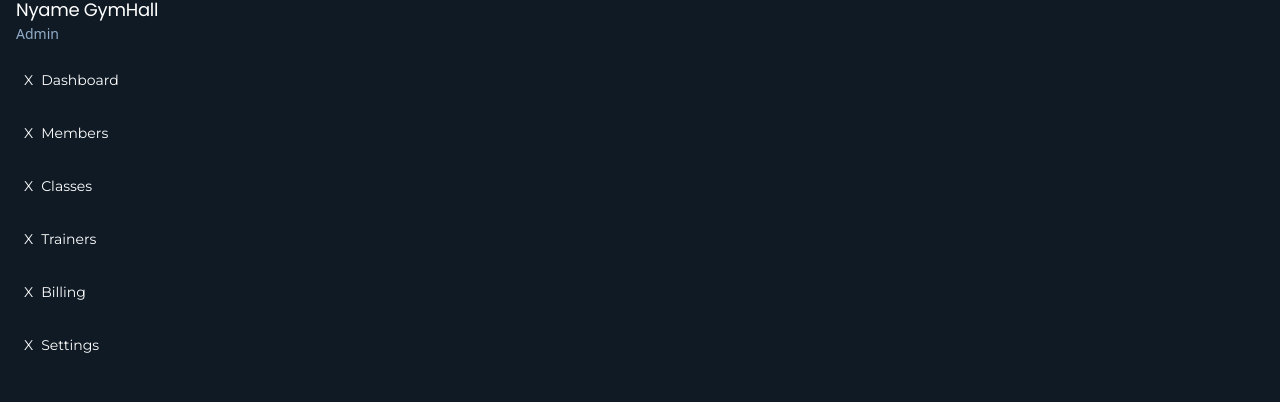
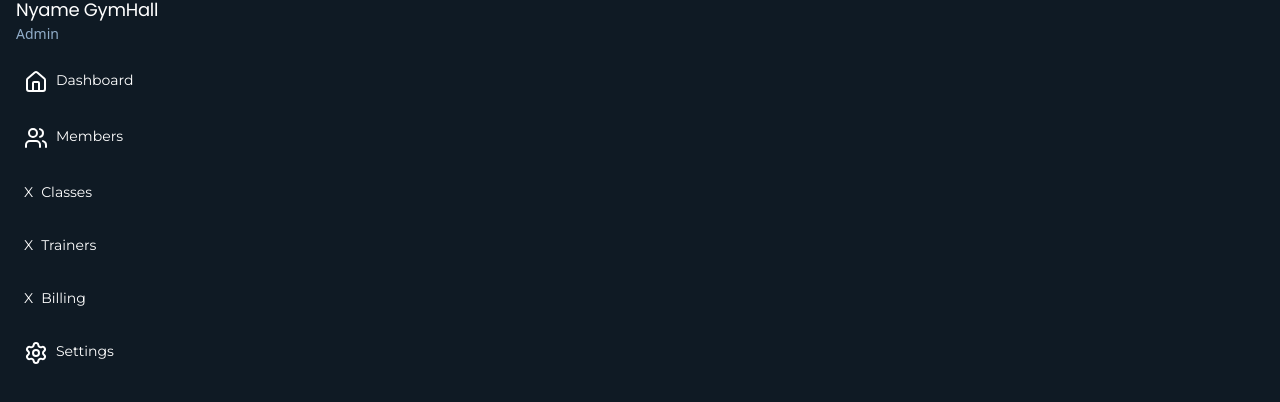
Before and after one commit to mafindijr/Gym-Management-System, a React (Vite) app: page / in a window 1280 px wide. Shown: the part 742-1144 px from the top of the page. Built offline with nearby package versions, Linux system fonts and the light colour scheme.

Commit message:
added the jsx icons to the side bar

```diff
--- a/src/Components/Side-bar.jsx
+++ b/src/Components/Side-bar.jsx
@@ -1,14 +1,19 @@
 import { NavLink } from "react-router-dom";
+import {
+  Home,
+  Users,
+  Settings,
+} from "lucide-react";
 
 export default function SideBar() {
 
     const navs = [
-            { to: "/admin",   name: "Dashboard", icon: "X"},
-            { to: "/member",   name: "Members",   icon: "X"},
+            { to: "/admin",   name: "Dashboard", icon: <Home />},
+            { to: "/member",   name: "Members",   icon: <Users />},
             { to: "/classes",  name: "Classes",   icon: "X"},
             { to: "/trainers", name: "Trainers",  icon: "X"},
             { to: "/billling", name: "Billing",   icon: "X"},
-            { to: "/settings", name: "Settings",  icon: "X"}
+            { to: "/settings", name: "Settings",  icon: <Settings />}
         ];
 
 
```
